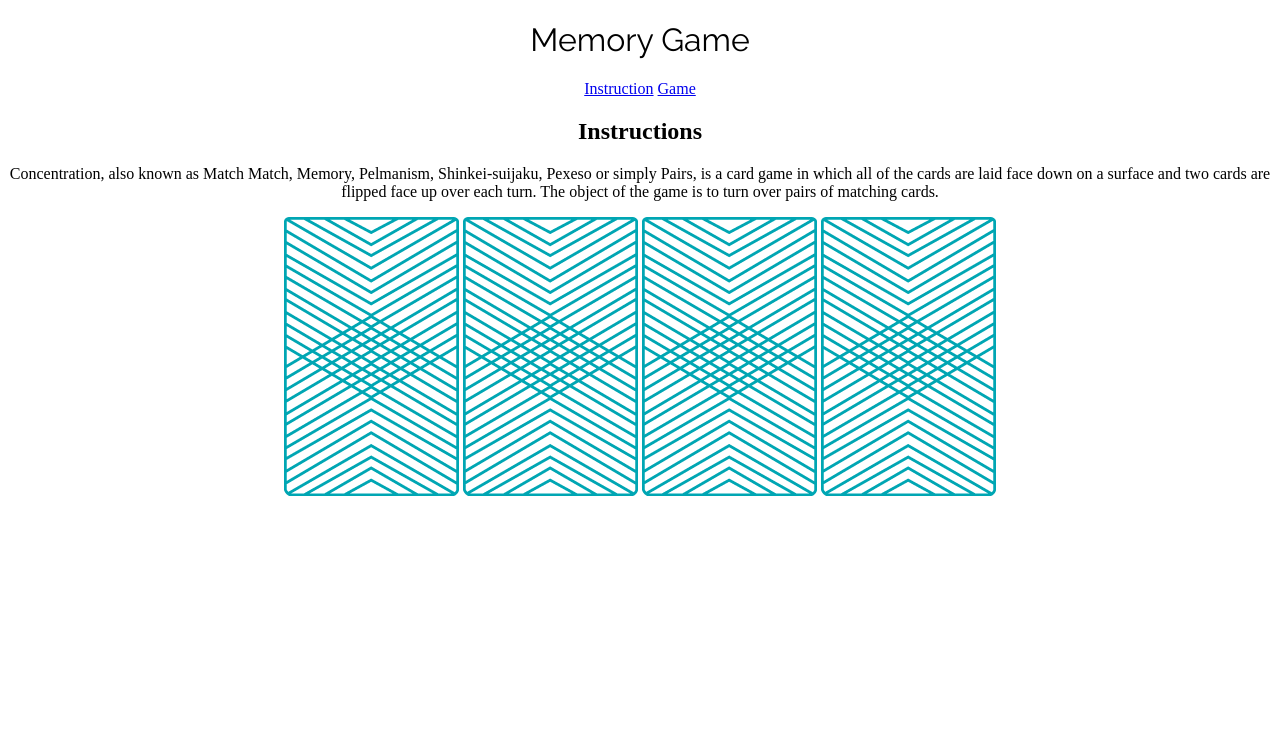
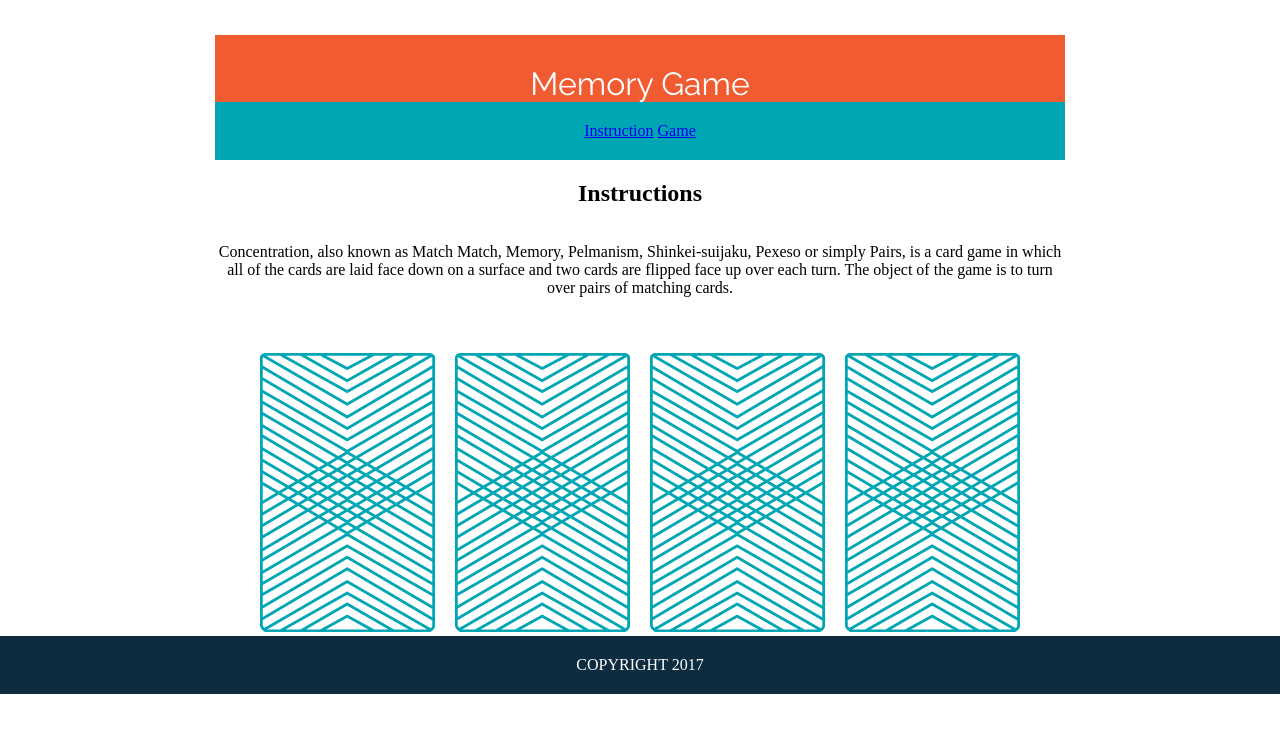
Before and after one commit to Chike17/wdi-fundamentals-memorygame, a plain HTML site: page memory_game/index.html in a window 1280 px wide. Drawn offline with Linux system fonts and the light colour scheme; a web font is replaced by a local one.

Commit message:
adding more game logic

```diff
--- a/memory_game/css/styles/styles.css
+++ b/memory_game/css/styles/styles.css
@@ -1,12 +1,80 @@
 body {
-text-align: center;
+  text-align: center;
+  margin:0;
+}
+
+.clearfix:after {
+visibility: hidden;
+display: block;
+content: " ";
+clear: both;
+height: 0;
+font-size: 0;
 }
 
 h1 {
 font-family: "Raleway", sans-serif;
 font-weight: 400;
+margin:0;
 }
 
 p {
 font-family: "Droid Serif", serif;
 }
+
+footer{
+  text-transform: uppercase;
+  padding: 20px;
+  background-color: #0D2C40;
+  color: white;
+  font-weight: 500;
+}
+
+.copyright{
+  float: left;
+}
+
+header {
+  background-color:#F15B31;
+  color: #FFFFFF;
+  padding-top:30px;
+  padding-left: 20px;
+  padding-right: 20px;
+}
+
+.message {
+  float: right;
+}
+
+.name {
+  font-weight:700;
+  color: #F15B31;
+}
+a:{
+  border-bottom: 2px solid transparent;
+  margin-left: 20px;
+  margin-right: 20px;
+}
+
+a:hover {
+  border-color: white;
+}
+
+nav {
+ background-color: #00A6B3;
+ color: #FFFFFF;
+ padding-top: 20px;
+ padding-bottom: 20px;
+}
+
+main {
+  width: 850px;
+  margin-top: 35px;
+  margin-left: auto;
+  margin-right: auto;
+}
+img {
+  margin-top: 40px;
+  margin-left: 8px;
+  margin-right: 8px;
+}
--- a/memory_game/index.html
+++ b/memory_game/index.html
@@ -7,11 +7,16 @@
     <title>Memory Card Game</title>
   </head>
   <body>
+  <main>
+    <header>
       <h1>Memory Game</h1>
+    </header>
+    <nav>
       <a href="#">Instruction</a>
       <a href="#">Game</a>
+    </nav>
     <h2>Instructions</h2>
-    <p> Concentration, also known as Match Match, Memory,
+    <p class="message"> Concentration, also known as Match Match, Memory,
     Pelmanism, Shinkei-suijaku,
     Pexeso or simply Pairs, is
     a card game in which all of
@@ -20,12 +25,17 @@
     flipped face up over each turn.
     The object of the game
     is to turn over pairs of matching cards.</p>
-     <div>
-        <img src="images/back.png" alt="Queen of Diamonds">
-        <img src="images/back.png" alt="Queen of Hearts">
-        <img src="images/back.png" alt="King of Diamonds">
-        <img src="images/back.png" alt="King of Hearts">
+    <div id = "game-board" class="board clearfix">
+      <img id="0" src="images/back.png" alt="Queen of Diamonds">
+      <img id="1" src="images/back.png" alt="Queen of Hearts">
+      <img id="2" src="images/back.png" alt="King of Diamonds">
+      <img id="3" src="images/back.png" alt="King of Hearts">
     </div>
     <script src="js/main/main.js"></script>
+  </main>
+  <footer>
+    Copyright 2017
+  </footer>
+
   </body>
 </html>
--- a/memory_game/js/main/main.js
+++ b/memory_game/js/main/main.js
@@ -1,7 +1,51 @@
-let cardOne = 'king';
-let cardTwo = 'king';
-let cardThree = 'queen';
-let cardFour = 'queen';
+let cardsArray = [
+ {rank: 'queen', suit: 'hearts', cardImage: "images/queen-of-hearts.png"},
+ {rank:'queen', suit: 'diamonds', cardImage: "images/queen-of-diamonds.png" },
+ {rank: 'king', suit: 'hearts', cardImage:"images/king-of-hearts.png"},
+ {rank: 'king', suit: 'diamonds', cardImage:"images/king-of-diamonds.png" }
+];
 
-console.log("User flipped " + cardOne);
-console.log("User flipped " + cardThree);
+let randomIndexes = [];
+let newBoard = [];
+
+let createBoard = function () {
+  let randomIndex = Math.floor(Math.random() * 4);
+  randomIndexes.push(randomIndex);
+  while (randomIndexes.length < 4){
+    randomIndex = Math.floor(Math.random() * 4);
+    if (!randomIndexes.includes(randomIndex)) {
+      randomIndexes.push(randomIndex);
+    }
+  }
+  newBoard = [cardsArray[randomIndexes[0]], cardsArray[randomIndexes[1]],
+    cardsArray[randomIndexes[2]], cardsArray[randomIndexes[0]]];
+}
+
+console.log(newBoard);
+createBoard();
+
+let addListeners = function () {
+  for (var i = 0; i < 4; i++) {
+    let element = document.getElementById(i.toString());
+    element.onclick = function () {
+     element.src = newBoard[element.id].cardImage;
+    }
+  }
+}
+
+addListeners();
+console.log(cardsArray, '*** cardsArray');
+let choicesArray = [];
+
+let flipCard = function (index) {
+  choicesArray.push(cardsArray[index]);
+  console.log("User flipped " + cardsArray[index].rank);
+}
+
+let findMatch = function () {
+   if (choiceArray[0].rank === choicesArray[1].rank) {
+     alert('You Found a Match!!!');
+   } else {
+     alert('It Was Not a Match!!!');
+   }
+}
```
Also changed, not shown: 1 other file. Lines whose indentation alone changed are shown as unchanged.
